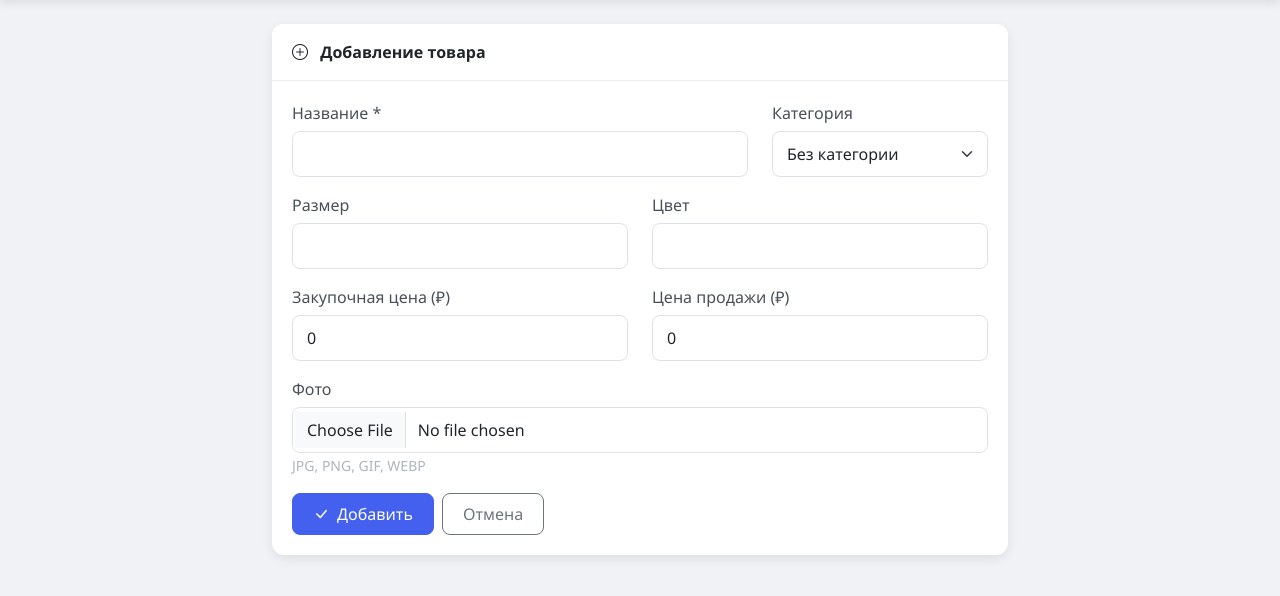
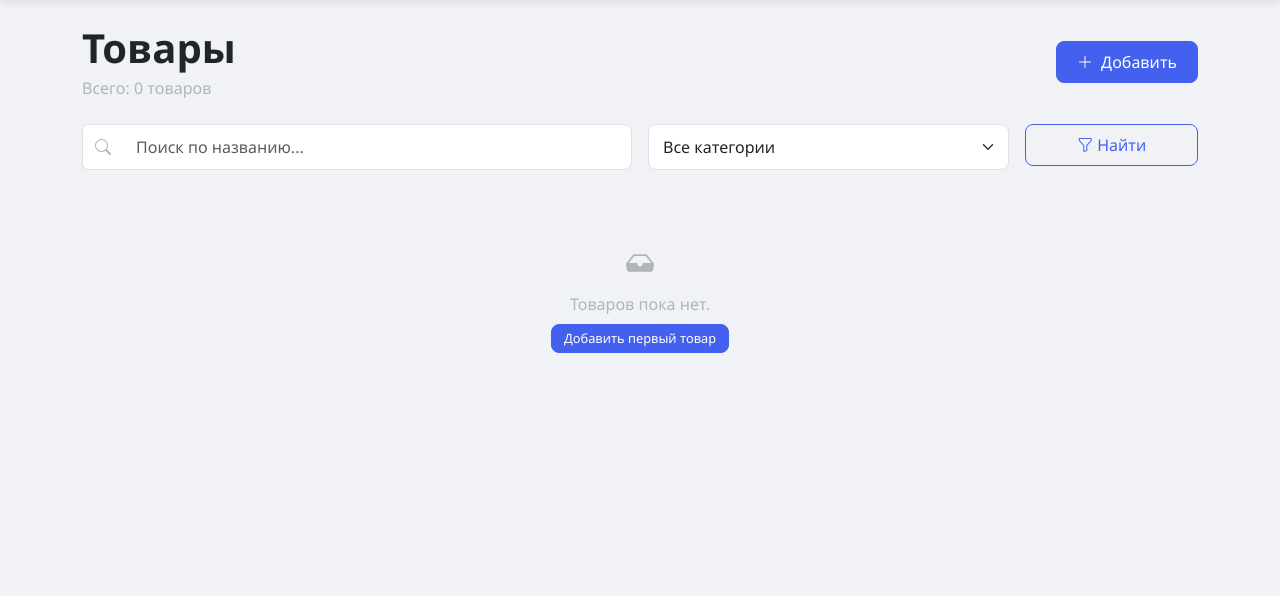
Before and after one commit to kirilltaganov63-prog/sklad-uchot, a Flask app: page /products in a window 1280 px wide. Shown: the part 68-664 px from the top of the page. Run offline with Flask 3, Linux system fonts and the light colour scheme.

Commit message:
Update products.html

```diff
--- a/templates/products.html
+++ b/templates/products.html
@@ -1,73 +1,81 @@
 {% extends "base.html" %}
 
-{% block title %}{{ 'Редактирование' if action == 'edit' else 'Добавление' }} товара{% endblock %}
+{% block title %}Товары - Складской учет{% endblock %}
 
 {% block content %}
-<div class="row justify-content-center">
-    <div class="col-lg-8">
-        <div class="card">
-            <div class="card-header">
-                <i class="bi bi-{{ 'pencil' if action == 'edit' else 'plus-circle' }} me-2"></i>
-                <strong>{{ 'Редактирование' if action == 'edit' else 'Добавление' }} товара</strong>
+<div class="d-flex justify-content-between align-items-center mb-4">
+    <div>
+        <h1 class="mb-1">Товары</h1>
+        <p class="text-muted mb-0">Всего: {{ products|length }} товаров</p>
     </div>
-            <div class="card-body">
-                <form method="post" enctype="multipart/form-data">
-                    <div class="row">
-                        <div class="col-md-8 mb-3">
-                            <label class="form-label">Название *</label>
-                            <input type="text" name="name" class="form-control" required value="{{ product.name if product else '' }}">
+    <a href="{{ url_for('add_product') }}" class="btn btn-primary">
+        <i class="bi bi-plus-lg me-2"></i>Добавить
+    </a>
 </div>
-                        <div class="col-md-4 mb-3">
-                            <label class="form-label">Категория</label>
-                            <select name="category_id" class="form-select">
-                                <option value="">Без категории</option>
+
+<form method="get" class="row g-3 mb-4">
+    <div class="col-md-6">
+        <div class="input-group">
+            <span class="input-group-text bg-white border-end-0">
+                <i class="bi bi-search text-muted"></i>
+            </span>
+            <input type="text" name="search" class="form-control border-start-0" placeholder="Поиск по названию..." value="{{ search }}">
+        </div>
+    </div>
+    <div class="col-md-4">
+        <select name="category" class="form-select">
+            <option value="">Все категории</option>
             {% for cat in categories %}
-                                <option value="{{ cat.id }}" {{ 'selected' if product and product.category_id == cat.id else '' }}>{{ cat.name }}</option>
+            <option value="{{ cat.id }}" {{ 'selected' if selected_category == cat.id|string else '' }}>{{ cat.name }}</option>
             {% endfor %}
         </select>
     </div>
+    <div class="col-md-2">
+        <button type="submit" class="btn btn-outline-primary w-100"><i class="bi bi-funnel me-1"></i>Найти</button>
     </div>
+</form>
 
-                    <div class="row">
-                        <div class="col-md-6 mb-3">
-                            <label class="form-label">Размер</label>
-                            <input type="text" name="size" class="form-control" value="{{ product.size if product else '' }}">
-                        </div>
-                        <div class="col-md-6 mb-3">
-                            <label class="form-label">Цвет</label>
-                            <input type="text" name="color" class="form-control" value="{{ product.color if product else '' }}">
-                        </div>
-                    </div>
-
-                    <div class="row">
-                        <div class="col-md-6 mb-3">
-                            <label class="form-label">Закупочная цена (₽)</label>
-                            <input type="number" step="0.01" name="cost_price" class="form-control" value="{{ product.cost_price if product else 0 }}">
-                        </div>
-                        <div class="col-md-6 mb-3">
-                            <label class="form-label">Цена продажи (₽)</label>
-                            <input type="number" step="0.01" name="sale_price" class="form-control" value="{{ product.sale_price if product else 0 }}">
-                        </div>
-                    </div>
-
-                    <div class="mb-3">
-                        <label class="form-label">Фото</label>
-                        {% if product and product.image %}
-                        <div class="mb-2">
-                            <img src="{{ url_for('static', filename='uploads/' + product.image) }}" style="max-height: 100px;" class="img-thumbnail">
+<div class="row g-4">
+    {% for product in products %}
+    <div class="col-md-6 col-lg-4 col-xl-3">
+        <div class="card h-100">
+            {% if product.image %}
+            <img src="{{ url_for('static', filename='uploads/' + product.image) }}" class="card-img-top" style="height: 200px; object-fit: cover;">
+            {% else %}
+            <div class="card-img-top d-flex align-items-center justify-content-center bg-light" style="height: 200px;">
+                <i class="bi bi-image text-muted" style="font-size: 3rem;"></i>
             </div>
             {% endif %}
-                        <input type="file" name="image" class="form-control" accept="image/*">
-                        <small class="text-muted">JPG, PNG, GIF, WEBP</small>
+            <div class="card-body">
+                <h5 class="card-title">{{ product.name }}</h5>
+                <p class="card-text">
+                    {% if product.category %}<span class="badge bg-primary bg-opacity-10 text-primary">{{ product.category.name }}</span>{% endif %}
+                    {% if product.size %}<span class="badge bg-secondary bg-opacity-10 text-secondary">Размер: {{ product.size }}</span>{% endif %}
+                    {% if product.color %}<span class="badge bg-info bg-opacity-10 text-info">{{ product.color }}</span>{% endif %}
+                </p>
+                <p class="card-text small text-muted">
+                    Закупка: {{ product.cost_price }} ₽ | Продажа: {{ product.sale_price }} ₽
+                </p>
+                <p class="card-text">
+                    <strong class="{{ 'text-danger' if product.quantity == 0 else 'text-success' }}">{{ product.quantity }} шт</strong>
+                </p>
             </div>
-
-                    <div class="d-flex gap-2">
-                        <button type="submit" class="btn btn-primary"><i class="bi bi-check-lg me-2"></i>{{ 'Сохранить' if action == 'edit' else 'Добавить' }}</button>
-                        <a href="{{ url_for('products') }}" class="btn btn-outline-secondary">Отмена</a>
-                    </div>
+            <div class="card-footer bg-white border-top-0 d-flex gap-1">
+                <a href="{{ url_for('edit_product', product_id=product.id) }}" class="btn btn-sm btn-outline-primary"><i class="bi bi-pencil"></i></a>
+                <form method="post" action="{{ url_for('delete_product', product_id=product.id) }}" class="d-inline" onsubmit="return confirm('Удалить?');">
+                    <button type="submit" class="btn btn-sm btn-outline-danger"><i class="bi bi-trash"></i></button>
                 </form>
             </div>
         </div>
     </div>
+    {% else %}
+    <div class="col-12">
+        <div class="text-center text-muted py-5">
+            <i class="bi bi-inbox-fill fs-3 d-block mb-2"></i>
+            Товаров пока нет.
+            <div class="mt-2"><a href="{{ url_for('add_product') }}" class="btn btn-sm btn-primary">Добавить первый товар</a></div>
+        </div>
+    </div>
+    {% endfor %}
 </div>
 {% endblock %}
```
Lines whose indentation alone changed are shown as unchanged.
